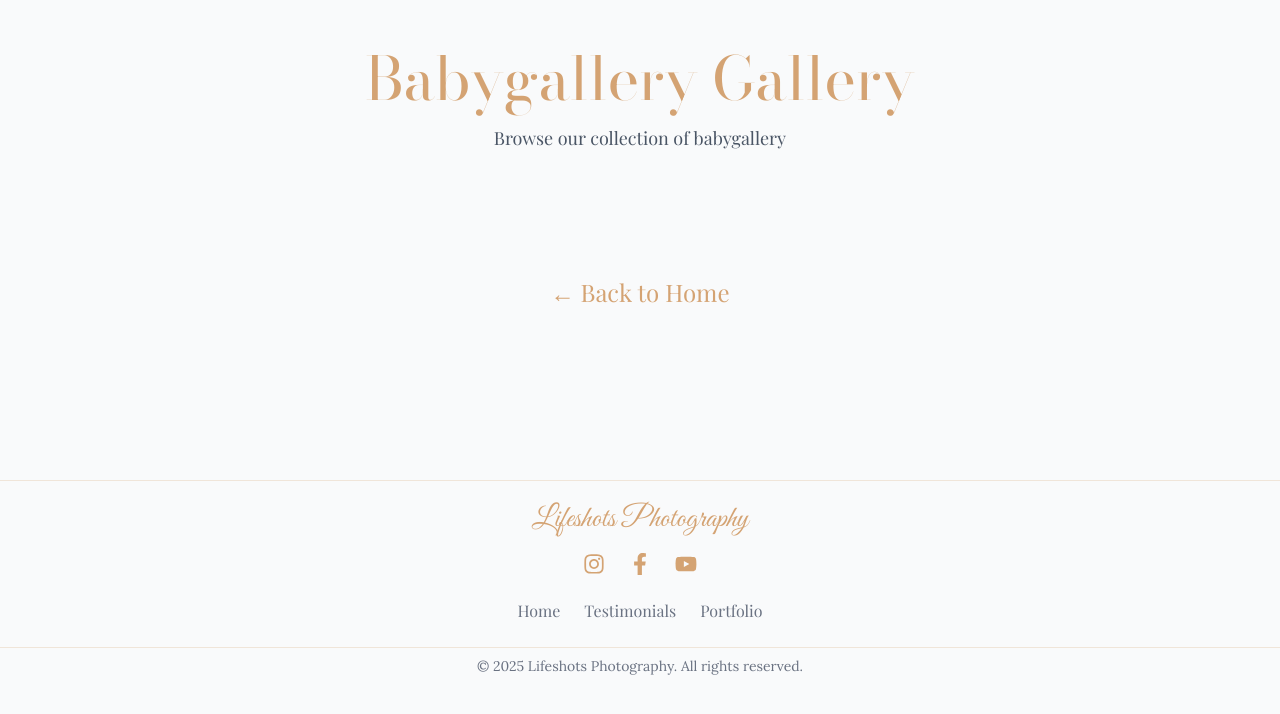
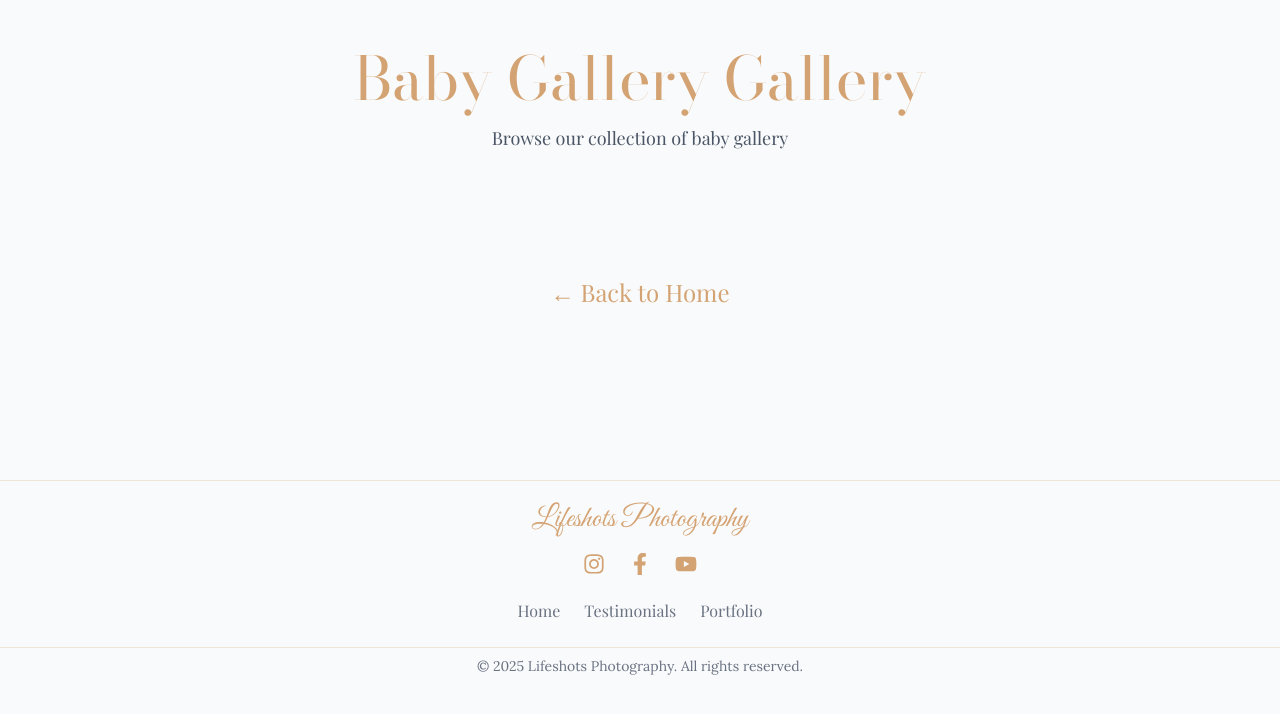
Before and after one commit to HattenTechnologies/wedding, a React (Vite) app: page /gallery/Babygallery in a window 1280 px wide. Shown: the top 714 px of the page. Built offline with nearby package versions, Linux system fonts and the light colour scheme; a web font is replaced by a local one.

Commit message:
Update GalleryPage.jsx

```diff
--- a/src/components/GalleryPage.jsx
+++ b/src/components/GalleryPage.jsx
@@ -9,12 +9,12 @@ import {
 } from "react-icons/fa";
 // Portfolio categories data (for finding category names)
 const portfolioCategories = [
-  { id: 1, name: "Cars", category: "cars" },
-  { id: 2, name: "Bikes", category: "bikes" },
-  { id: 3, name: "Trucks", category: "trucks" },
-  { id: 4, name: "SUVs", category: "suvs" },
-  { id: 5, name: "Boats", category: "boats" },
-  { id: 6, name: "Aircraft", category: "aircraft" },
+  { id: 1, name: "Baby Gallery", category: "Babygallery" },
+  { id: 2, name: "Brahmin Wedding", category: "Brahminwedding" },
+  { id: 3, name: "Christian Wedding", category: "Christianwedding" },
+  { id: 4, name: "Hindu Wedding", category: "Hinduwedding" },
+  { id: 5, name: "Maternity", category: "Maternity" },
+  { id: 6, name: "PreWedding", category: "PreWedding" },
 ];
 
 // Gallery images data for each category
```
